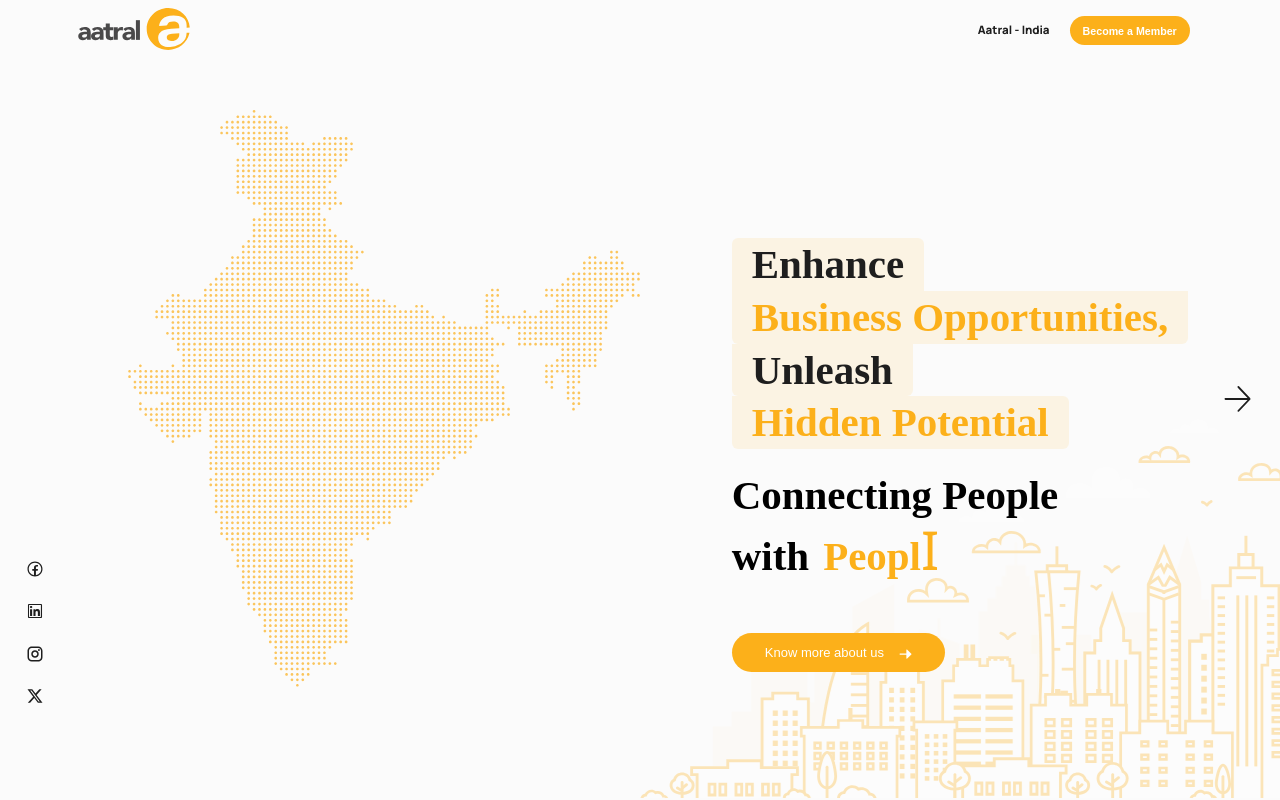
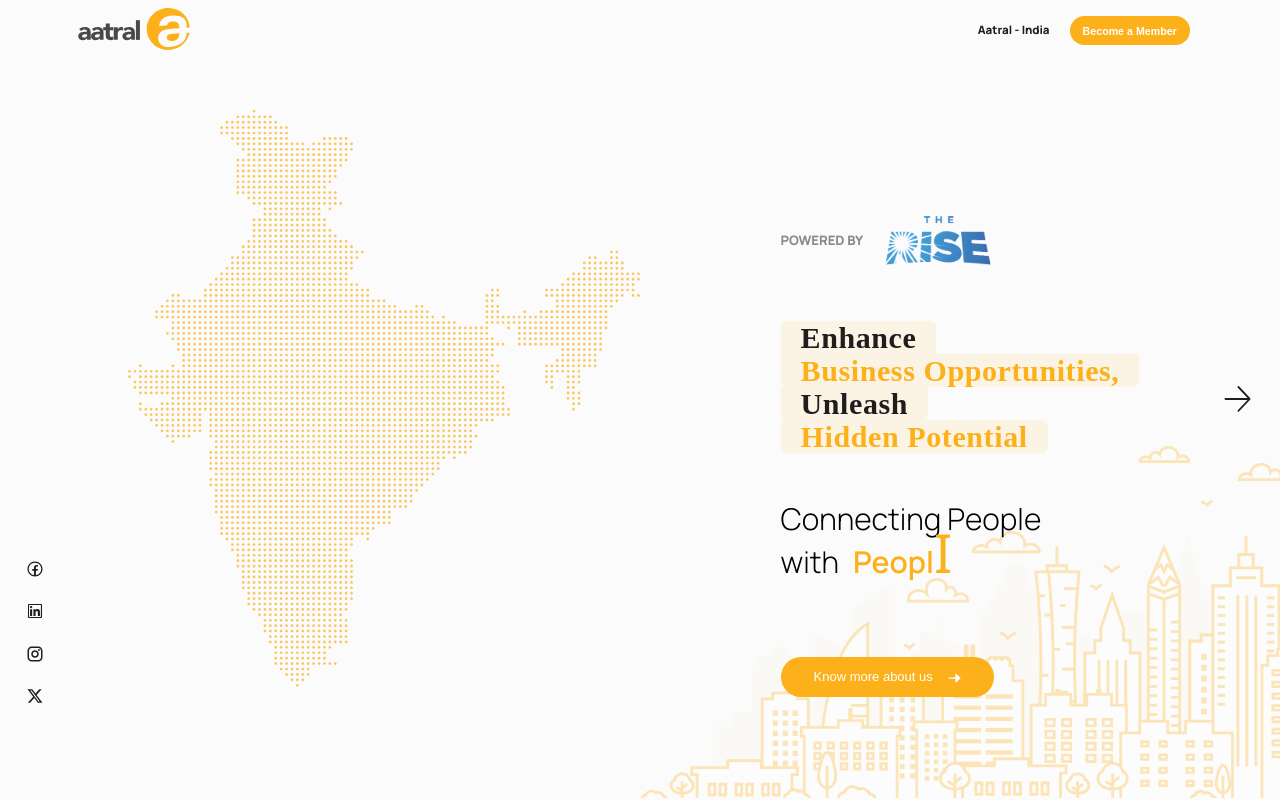
Before and after one commit to Ideassion-DevOpsTeam/Aatral.Web.Cloud.Core, a React (Create React App) app: page / in a window 1280 px wide. Built offline with nearby package versions, Linux system fonts and the light colour scheme; no server answers; some icons are missing; a web font is replaced by a local one.

Commit message:
features/21 - Homepage, Aatralpage, Detailspage,   - Content and alignment changes was done

```diff
--- a/src/Pages/Aatral/AatralPage.jsx
+++ b/src/Pages/Aatral/AatralPage.jsx
@@ -21,6 +21,7 @@ import Button from "../../components/UI/Button";
 // api
 import { getCommitteeMembers } from "../../api/index";
 import { apiurl } from "../../api/API_URL";
+import RiseLogo from '../../assets/Images/rise_logo.svg';
 
 function AatralPage() {
   const [getCommittee, { loading, error, data: committeeMembers }] =
@@ -108,7 +109,7 @@ function AatralPage() {
             />
             <p>
               To become the foremost collective leadership of national Tamil IT
-              entrepreneurs, catalysing transformative changes for the sustained
+              entrepreneurs and professionals, catalysing transformative changes for the sustained
               future growth of the IT ecosystem, and benefiting Tamils
               nationwide.
             </p>
@@ -121,6 +122,22 @@ function AatralPage() {
           <VisionBtm />
         </footer>
       </section>
+
+      <div className="about___rise">
+        <div className="about__rise">
+          <div className="about__rise--left">
+            <img src={RiseLogo} alt="" />
+          </div>
+          <div className="about__rise--right">
+            <p>The RISE is the most expansive and embedded global network of Tamil
+              speaking entrepreneurs, investors, professionals, academia, researchers
+              artists and public intellectuals who believe in the ideals of shared
+              prosperity, impactful collaborations, empathy, environmental stewardship
+              and peace.</p>
+          </div>
+        </div>
+      </div>
+
       <section className="aatral__committe-sec streeing-ali-adjust  container__outer">
         <section className="wid-80 m-x-auto">
           <SplitHeading
--- a/src/Pages/Aatral/aatral.scss
+++ b/src/Pages/Aatral/aatral.scss
@@ -292,3 +292,39 @@ section.aatral__committe-sec.container__outer {
   margin: 0 auto;
   width: 100%;
 }
+
+.about___rise {
+  display: flex;
+  justify-content: center;
+  max-width: 80%;
+  border: 1px solid hsla(40, 97%, 55%, 1);
+  position: relative;
+  z-index: 999;
+  width: 100%;
+  margin: 0 auto;
+  box-shadow: 0px 4px 8px 0px hsla(0, 0%, 0%, 0.08);
+  border-radius: 5px;
+  height: 17rem;
+  flex-wrap: wrap;
+  margin-top: -7rem;
+}
+
+.about__rise {
+  padding: 2rem;
+  display: flex;
+  align-items: center;
+  justify-content: center;
+  gap: 2rem;
+
+  &--left {
+    padding: 2rem;
+  }
+}
+
+.about__rise--right {
+
+  & > p {
+    font-size: 15px;
+    line-height: 1.6;
+  }
+}
--- a/src/Pages/Aatral/static_data.js
+++ b/src/Pages/Aatral/static_data.js
@@ -22,7 +22,7 @@ export const aatral_top_sec_icons_cont = [
   {
     title: "SERVE",
     icon: <Serve />,
-    quote: "Empower the future destiny of Tamil",
+    quote: "Guide and empower young tamils",
   },
 ];
 
--- a/src/Pages/BecomeAMember/becomeAnMember.jsx
+++ b/src/Pages/BecomeAMember/becomeAnMember.jsx
@@ -11,11 +11,11 @@ const BecomeAnMember = () => {
       <SocialIcons />
       <div className="become__a__member__section__block">
         <div className="become__a__member__section__block--top">
-          <p className="become__a__member__section__block--top-coming-soon">
+          {/* <p className="become__a__member__section__block--top-coming-soon">
             Coming soon!
-          </p>
+          </p> */}
           <p className="become__a__member__section__block--top-member-tier">
-            Membership tiers coming soon. Join now for free!
+          Join now to spark connections!
           </p>
         </div>
         <div className="become__a__member__section__block--bottom">
--- a/src/Pages/Details/details.scss
+++ b/src/Pages/Details/details.scss
@@ -75,7 +75,7 @@
           position: absolute;
           padding: 1.1rem;
           top: 35%;
-          z-index: 2;
+          z-index: 99;
           display: inline-block;
           left: 33%;
           font-weight: 900;
--- a/src/Pages/Details/detailsPage.jsx
+++ b/src/Pages/Details/detailsPage.jsx
@@ -44,7 +44,7 @@ function DetailsPage() {
             />
           </header>
           <main>
-            <p>Aatral, a pivotal part of Tamil RISE, is a vibrant community, specifically designed for Tamil IT entrepreneurs seeking to connect, thrive and expand their horizons.</p>
+            <p>Aatral, a pivotal part of Tamil RISE, is a vibrant community, specifically designed for Tamil IT entrepreneurs and professionals seeking to connect, thrive and expand their horizons.</p>
               <p>By understanding challenges and opportunities inherent in the dynamic IT industry we have created a nurturing environment where like-minded individuals can come together to share insights, forge partnerships, and inspire one another to reach new heights of success.</p>
               <p>Whether you're a seasoned entrepreneur or just starting out, you'll find support, and gain access to resources, mentorship, and friendship in our community.</p>
             {/* <p>{aatral_details?.desc}</p> */}
--- a/src/Pages/Home/Home.jsx
+++ b/src/Pages/Home/Home.jsx
@@ -13,6 +13,7 @@ import TypingEffect from "../../components/TypingEffect/TypingEffect";
 import { ReactComponent as HomeBuilding } from "../../assets/Icons/Home/homeRightBuilding.svg";
 import { ReactComponent as Map } from "../../assets/Icons/Home/indiaMap.svg";
 import { ReactComponent as RightBlackArrow } from "../../assets/Icons/rightBlackArrow.svg";
+import RiseLogo from '../../assets/Images/rise_logo.svg';
 
 function Home() {
   const [isVisible, setIsVisible] = useState(false);
@@ -42,6 +43,11 @@ function Home() {
         </div>
         <div className="home__desc-box">
           <div className="home__desc-box__desc-cont">
+            <div>
+              <p className="home__desc-box__desc-cont-Powered__by">Powered by
+                <img className="home__desc-box__desc-cont-Powered__by-img" src={RiseLogo} alt="" />
+              </p>
+            </div>
             <header>
               <h1>
                 <span className="color-black">Enhance</span>
@@ -51,11 +57,11 @@ function Home() {
               </h1>
             </header>
             <main>
-              <h1>Connecting People</h1>
-              <h1>
+              <p>Connecting People</p>
+              <p>
                 with
                 <TypingEffect />
-              </h1>
+              </p>
             </main>
             <footer>
               <CustomButton
--- a/src/Pages/Home/home.scss
+++ b/src/Pages/Home/home.scss
@@ -40,6 +40,28 @@
     &__desc-cont {
       position: absolute;
       z-index: 1;
+      display: flex;
+      flex-direction: column;
+      height: 70%;
+      justify-content: space-between;
+
+      &-Powered__by {
+        color: hsla(0, 0%, 54%, 1);
+        font-weight: 900;
+        line-height: 1.2;
+        font-size: 13px;
+        display: flex;
+        align-items: center;
+        justify-content: flex-start;
+        text-transform: uppercase;
+        margin-bottom: 2rem;
+
+        &-img {
+          width: 110px;
+          margin-left: 2rem;
+        }
+
+      }
       h1 {
         font-size: clamp(1.5rem, 3.2vw, 4.1rem);
       }
@@ -51,8 +73,10 @@
             display: block;
             position: relative;
             padding: 0.6rem 2rem;
+            letter-spacing: .6px;
             width: fit-content;
-            line-height: 1em;
+            line-height: .7;
+            font-size: 30px;
             border-radius: 0 0 0.6rem 0.6rem;
             &:first-of-type {
               border-radius: 0.6rem 0.6rem 0 0;
@@ -74,12 +98,15 @@
 
       main {
         margin-block: 2rem 5rem;
-        h1 {
-          line-height: 1.3em;
+        & > p {
+            font-size: 30px;
+            line-height: .8;
+            font-weight: 300;
           span {
             color: $color__yellow;
             &:first-of-type {
               margin-left: 1.4rem;
+              font-weight: 600;
             }
           }
         }
```
Also changed, not shown: src/assets/Images/rise_logo.svg (added).
